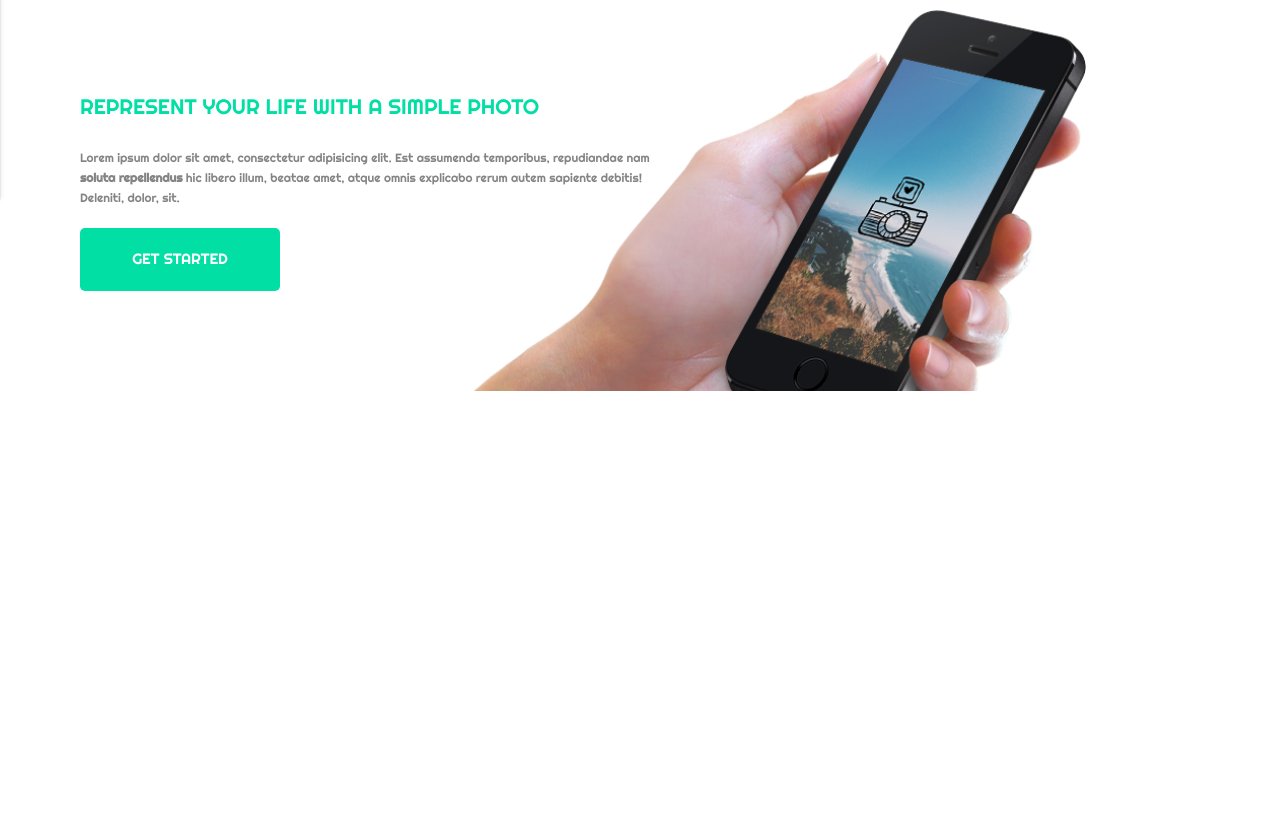
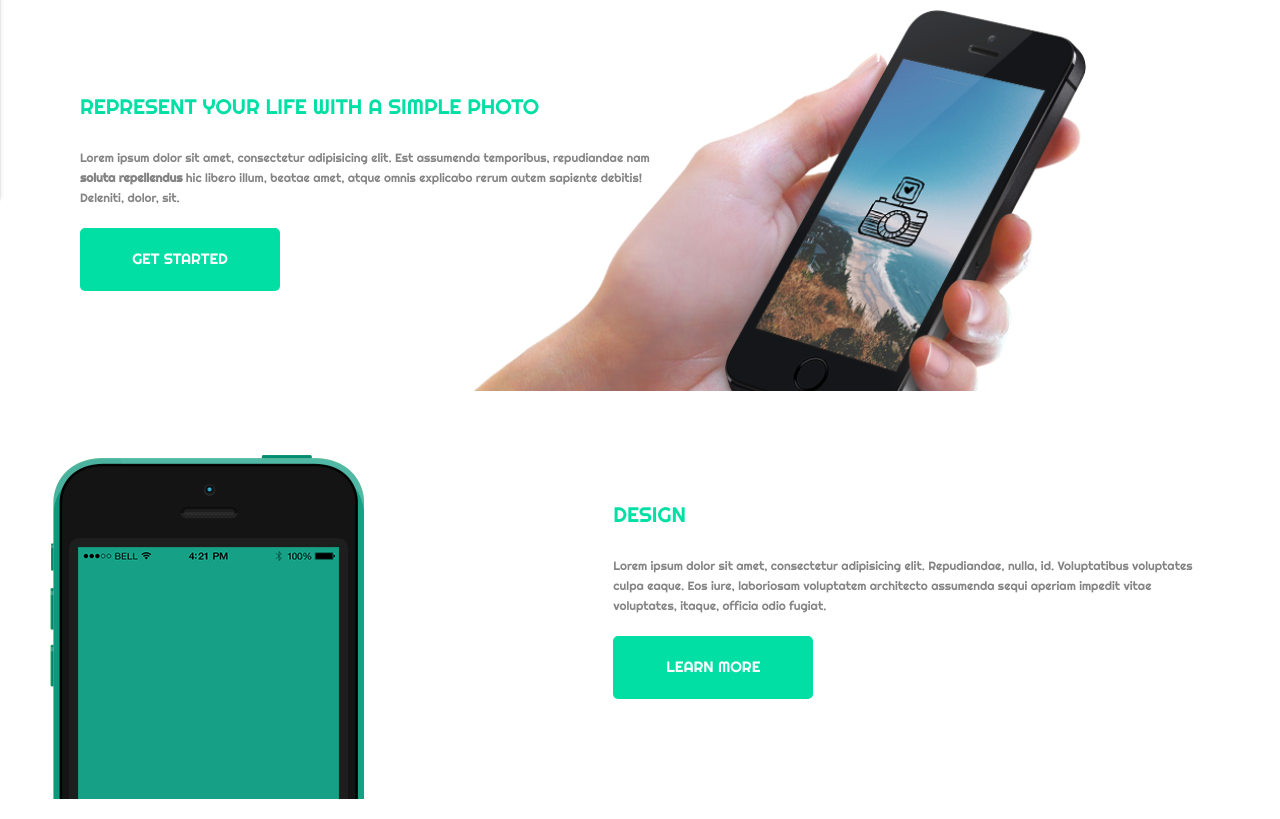
Before and after one commit to genarvaez/photolab, a website: page index.html in a window 1280 px wide. Shown: the part 662-1481 px from the top of the page. Before the commit the page ends 1073 px from the top, so only its background shows below. Drawn offline with Linux system fonts and the light colour scheme.

Commit message:
trecera seccion lista

```diff
--- a/assets/sass/_base.scss
+++ b/assets/sass/_base.scss
@@ -34,12 +34,12 @@ nav{
 	}
 
 }
-.section_two{
+.section_two, .section_three{
 	background: url('../imagen/hand.png');
 	background-size: 50%;
 	background-position: 70% 0;
 	background-repeat: no-repeat;
-	.content_section-two{
+	.content_section-two, .content_section-three{
 		padding: 80px;
 		color: #01DFA5;
 		h5{
@@ -58,3 +58,8 @@ nav{
 		}
 	}
 }
+.section_three{
+	background: url('../imagen/phone.png');
+	background-position: left top;
+	background-repeat: no-repeat;
+}
--- a/index.html
+++ b/index.html
@@ -43,6 +43,15 @@
 			</div>
 		</div>
 	</section>
+	<section class="section_three">
+		<div class="row">
+			<div class="col offset-s5 s7 offset-m5 m7 offset-l5 l7 content_section-three">
+				<h5>DESIGN</h5>
+				<p>Lorem ipsum dolor sit amet, consectetur adipisicing elit. Repudiandae, nulla, id. Voluptatibus voluptates culpa eaque. Eos iure, laboriosam voluptatem architecto assumenda sequi aperiam impedit vitae voluptates, itaque, officia odio fugiat.</p>
+				<button>LEARN MORE</button>
+			</div>
+		</div>
+	</section>
 	<script src="dist/js/script.js"></script>
 </body>
 </html>
```
Also changed, not shown: dist/css/style.min.css.
